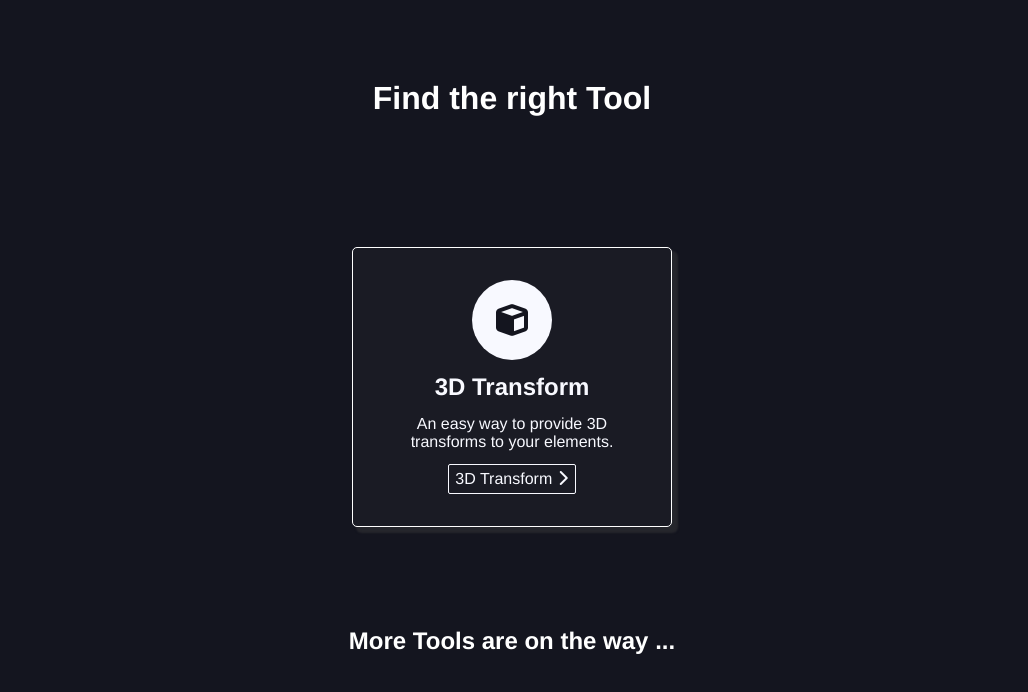
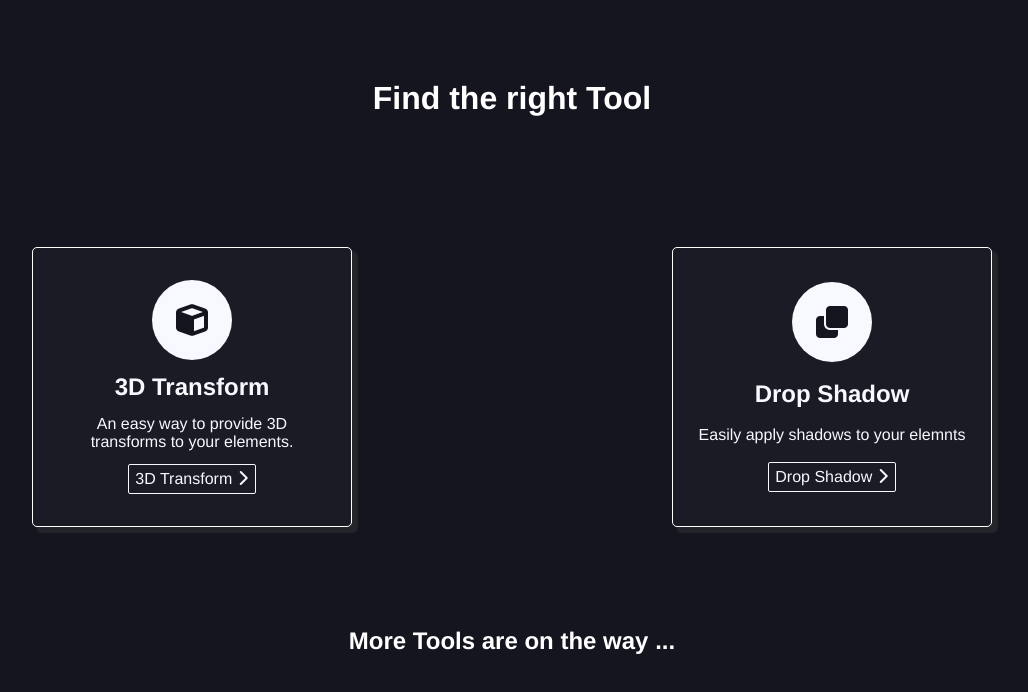
Before and after one commit to JoelStorr/shape-css, a Vue app: page /main-menu in a window 1280 px wide. Shown: the top 692 px of the page, without its empty margins (128-1156 px from the left). Built offline with nearby package versions, Linux system fonts and the light colour scheme.

Commit message:
Added Second Menu Item

```diff
--- a/src/views/MenueView.vue
+++ b/src/views/MenueView.vue
@@ -32,6 +32,12 @@ export default {
           desc: 'An easy way to provide 3D transforms to your elements.',
           toolPath: '/tools/threed-transform',
         },
+        {
+          icon: 'fa-solid fa-clone',
+          name: 'Drop Shadow',
+          desc: 'Easily apply shadows to your elemnts',
+          toolPath: '/tools/drop-shadow',
+        },
       ],
     };
   },
```
Also changed, not shown: src/components/tools/dropShadow.component.vue (added, +7 -0 lines).
